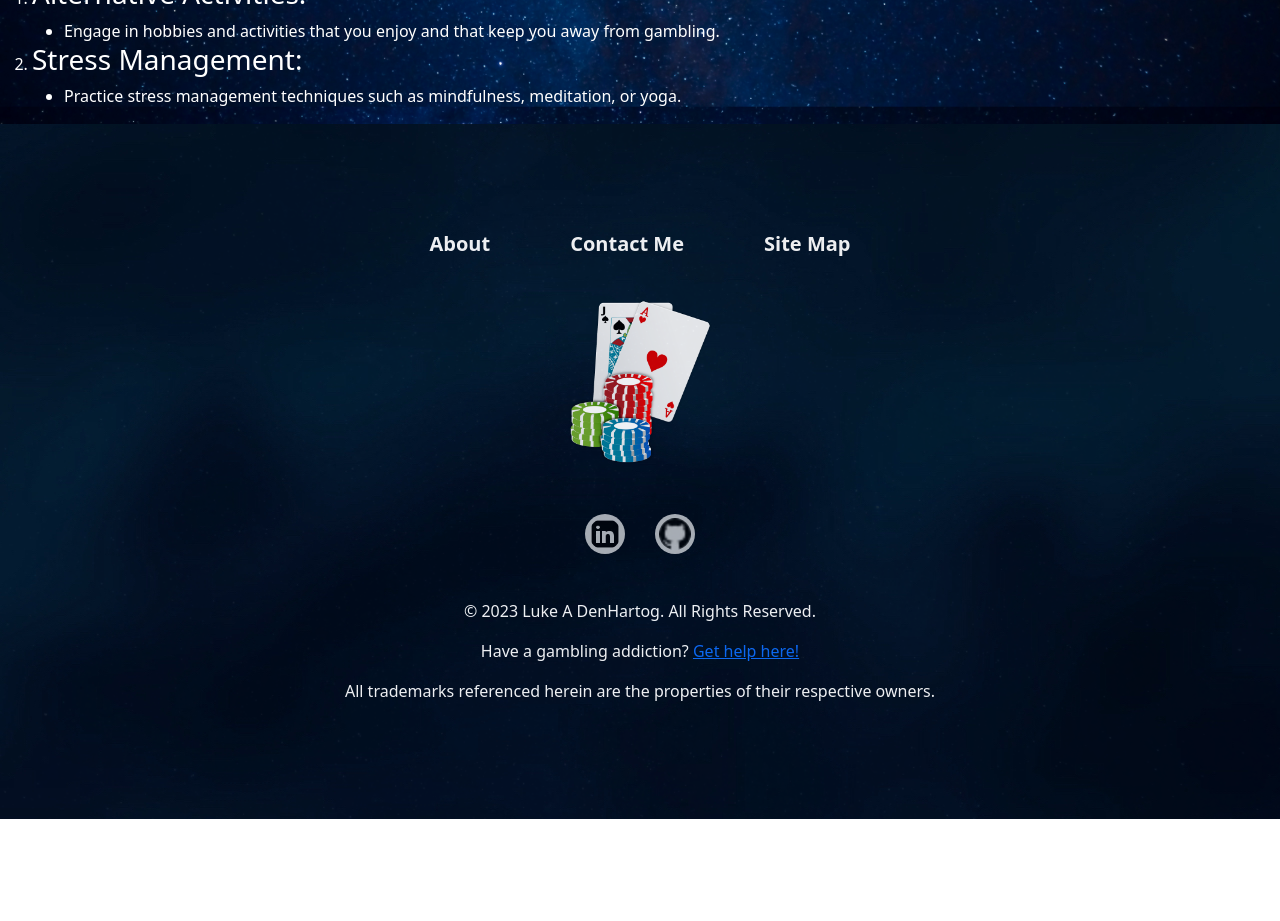
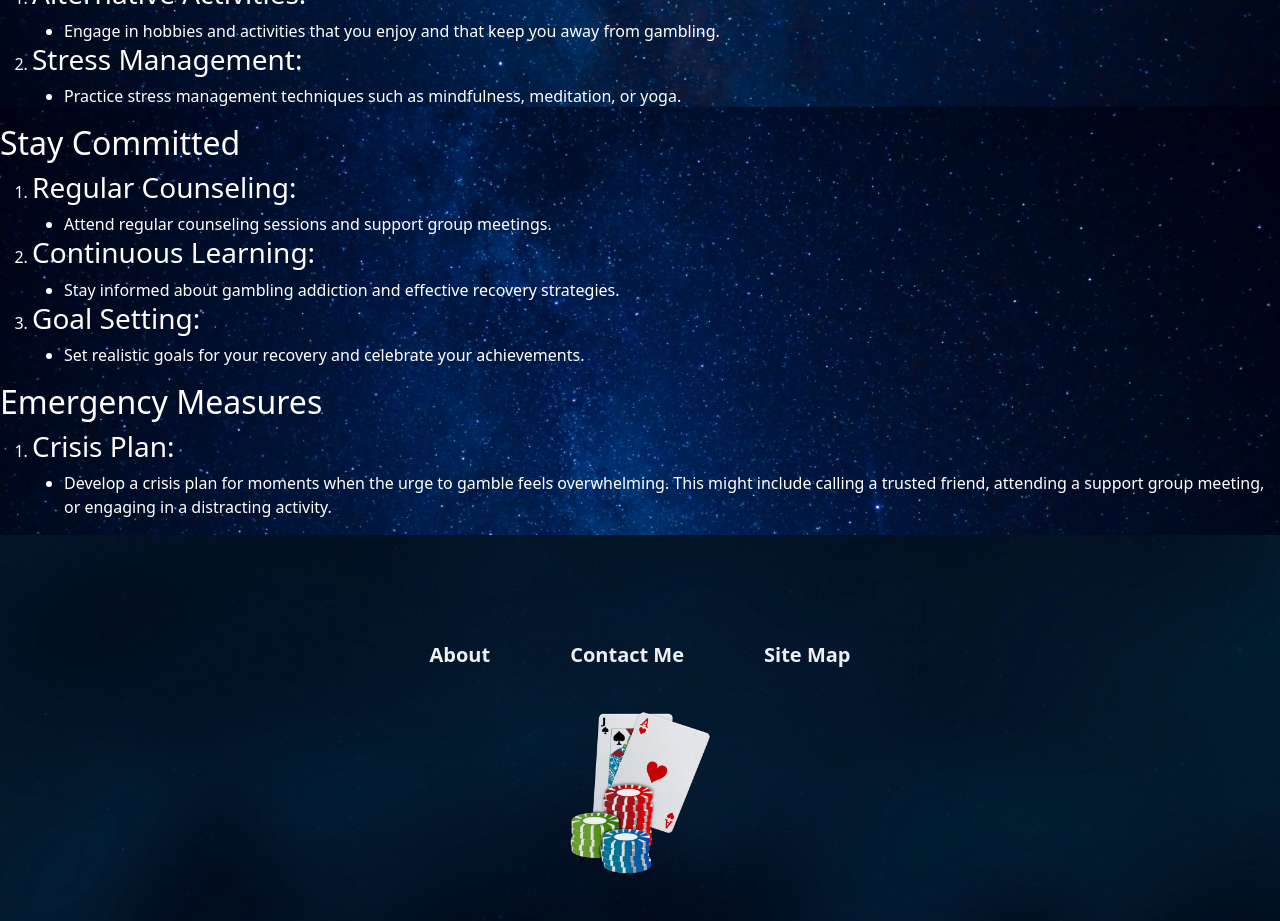
Before and after one commit to LukeDenHartog/by-the-book, a React (Create React App) app: page / in a window 1280 px wide. Shown: the part 1600-2521 px from the top of the page. Before the commit the page ends 2419 px from the top, so only its background shows below. Built offline with nearby package versions, Linux system fonts and the light colour scheme.

Commit message:
adding more list items

```diff
--- a/src/pages/AddictionHelp/AddictionPage.js
+++ b/src/pages/AddictionHelp/AddictionPage.js
@@ -111,6 +111,36 @@ function AddictionPage() {
                     </li>
                 </ol>
             </section>
+            <section>
+                <h2>Stay Committed</h2>
+                <ol>
+                    <li><h3>Regular Counseling:</h3>
+                        <ul>
+                            <li>Attend regular counseling sessions and support group meetings.</li>
+                        </ul>
+                    </li>
+                    <li><h3>Continuous Learning:</h3>
+                        <ul>
+                            <li>Stay informed about gambling addiction and effective recovery strategies.</li>
+                        </ul>
+                    </li>
+                    <li><h3>Goal Setting:</h3>
+                        <ul>
+                            <li>Set realistic goals for your recovery and celebrate your achievements.</li>
+                        </ul>
+                    </li>
+                </ol>
+            </section>
+            <section>
+                <h2>Emergency Measures</h2>
+                <ol>
+                    <li><h3>Crisis Plan:</h3>
+                        <ul>
+                            <li>Develop a crisis plan for moments when the urge to gamble feels overwhelming. This might include calling a trusted friend, attending a support group meeting, or engaging in a distracting activity.</li>
+                        </ul>
+                    </li>
+                </ol>
+            </section>
             <Footer />
         </main>
     );
```
